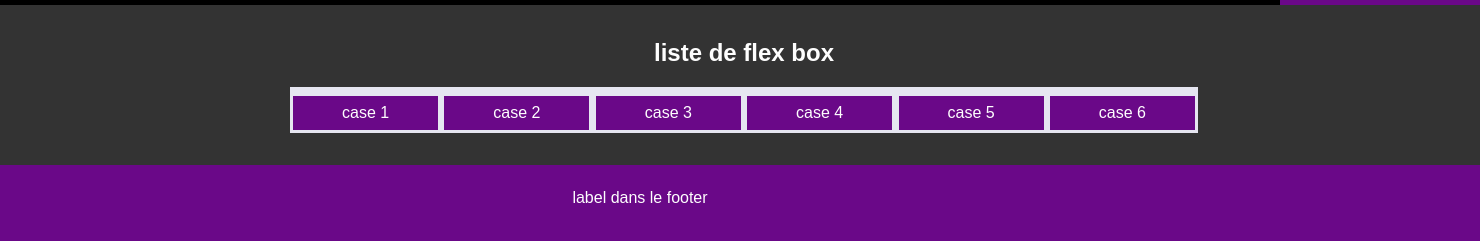
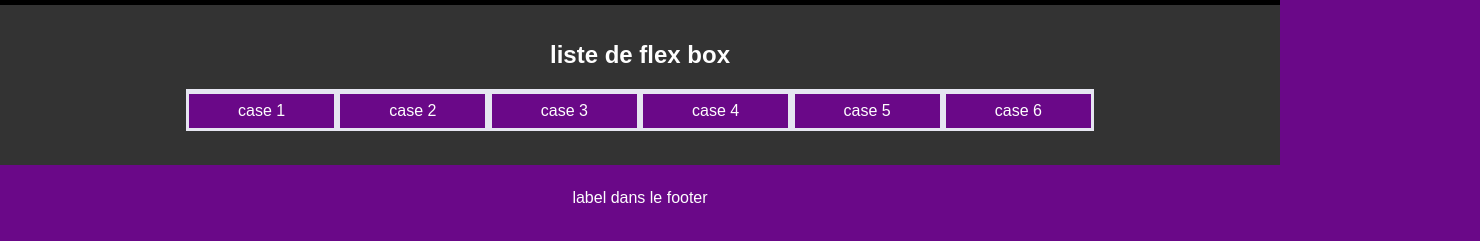
Before and after one commit to gabdestro/veille-node, a plain HTML site: page index.html in a window 1280 px wide. Shown: the part 59-300 px from the top of the page, 1480 px wide, since content can reach past the window. Drawn offline with Linux system fonts and the light colour scheme.

Commit message:
correction alignement contenu

```diff
--- a/less/style.less
+++ b/less/style.less
@@ -18,15 +18,18 @@ nav{
 		margin: 0 auto;
 		max-width: 1152px;
 		position: relative;
+
+        li{
+             padding-top:0.4em;
+        }
 }
 
 
 li{
 	display:flex;
-    justify-content: space-around;
     flex-direction: row;
-            margin: 0 auto;
-    padding-top:0.4em;
+    margin: 0 auto;
+    padding-top:0.1em;
 }
 
 a{
@@ -63,8 +66,6 @@ footer{
 		flex-direction: column;
      	margin-bottom: 1.5em;
 		padding-bottom: 2em;
-		width: 115%;
-		padding-left: 0.5em;
 
 		label{
 				display:flex;
```
Also changed, not shown: css/style.css.
